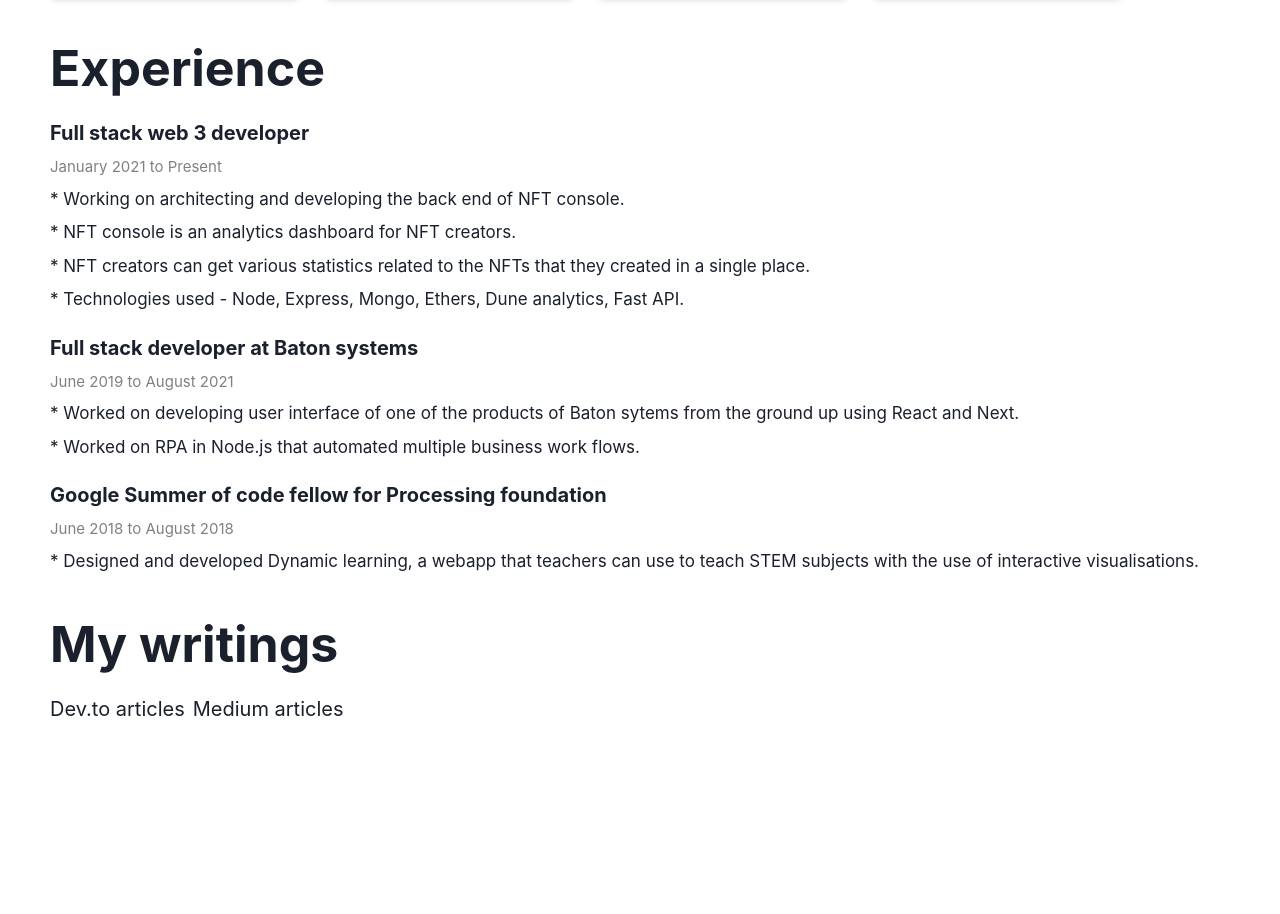
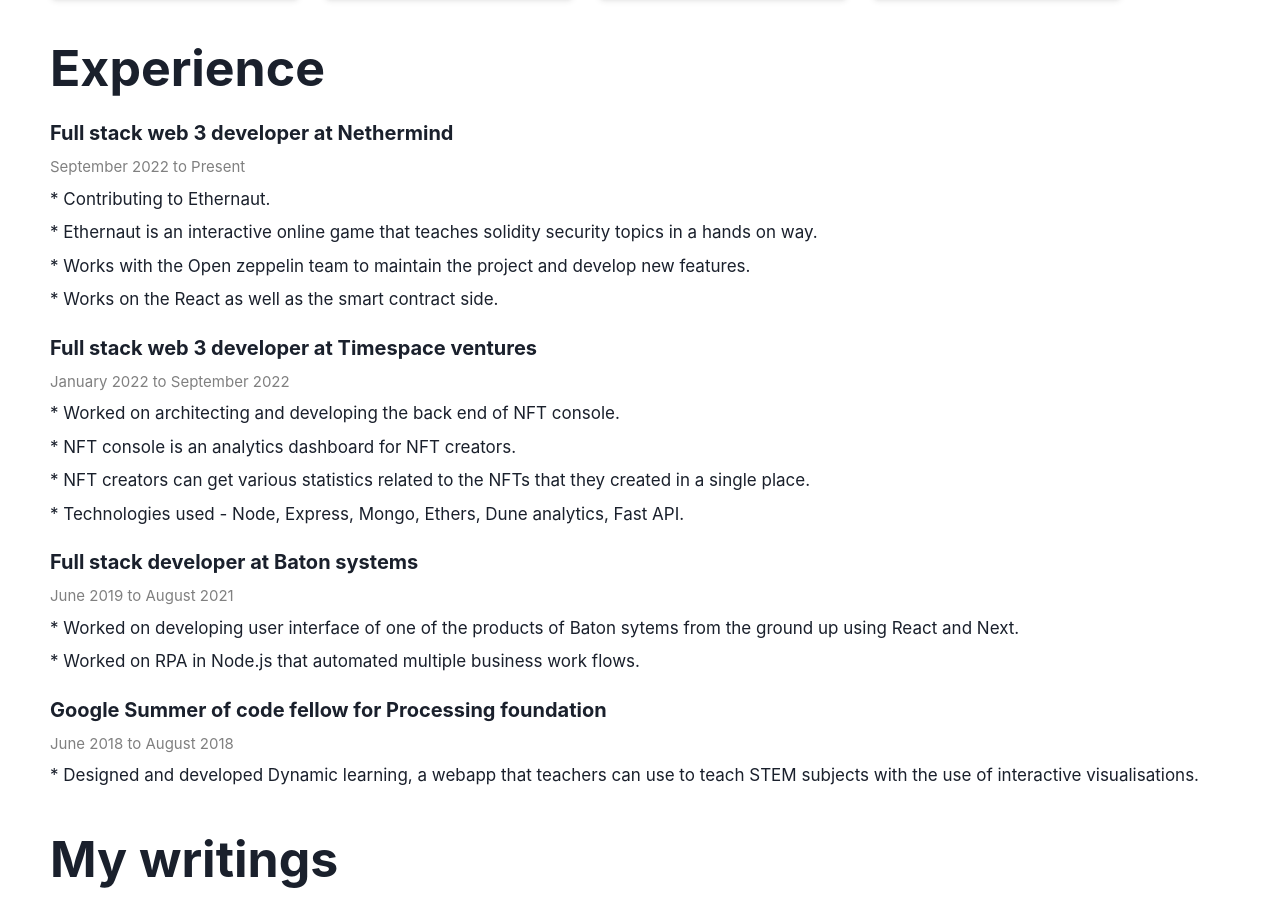
Before and after one commit to JithinKS97/Portfolio, a Next.js app: page / in a window 1280 px wide. Shown: the part 1282-2196 px from the top of the page. Before the commit the page ends 2156 px from the top, so only its background shows below. Built offline with nearby package versions, Linux system fonts and the light colour scheme.

Commit message:
Update Experiences.js

```diff
--- a/components/Projects/Experiences.js
+++ b/components/Projects/Experiences.js
@@ -2,10 +2,20 @@
 
 const experinces = [
   {
-    title: "Full stack web 3 developer",
-    timeLine: "January 2021 to Present",
+    title: "Full stack web 3 developer at Nethermind",
+    timeLine: "September 2022 to Present",
     works: [
-      `* Working on architecting and developing the back end of NFT console.`,
+      `* Contributing to Ethernaut.`,
+      `* Ethernaut is an interactive online game that teaches solidity security topics in a hands on way.`,
+      `* Works with the Open zeppelin team to maintain the project and develop new features.`,
+      `* Works on the React as well as the smart contract side.`
+    ],
+  },
+  {
+    title: "Full stack web 3 developer at Timespace ventures",
+    timeLine: "January 2022 to September 2022",
+    works: [
+      `* Worked on architecting and developing the back end of NFT console.`,
       `* NFT console is an analytics dashboard for NFT creators.`,
       `* NFT creators can get various statistics related to the NFTs that they created in a single place.`,
       `* Technologies used - Node, Express, Mongo, Ethers, Dune analytics, Fast API.`,
```
